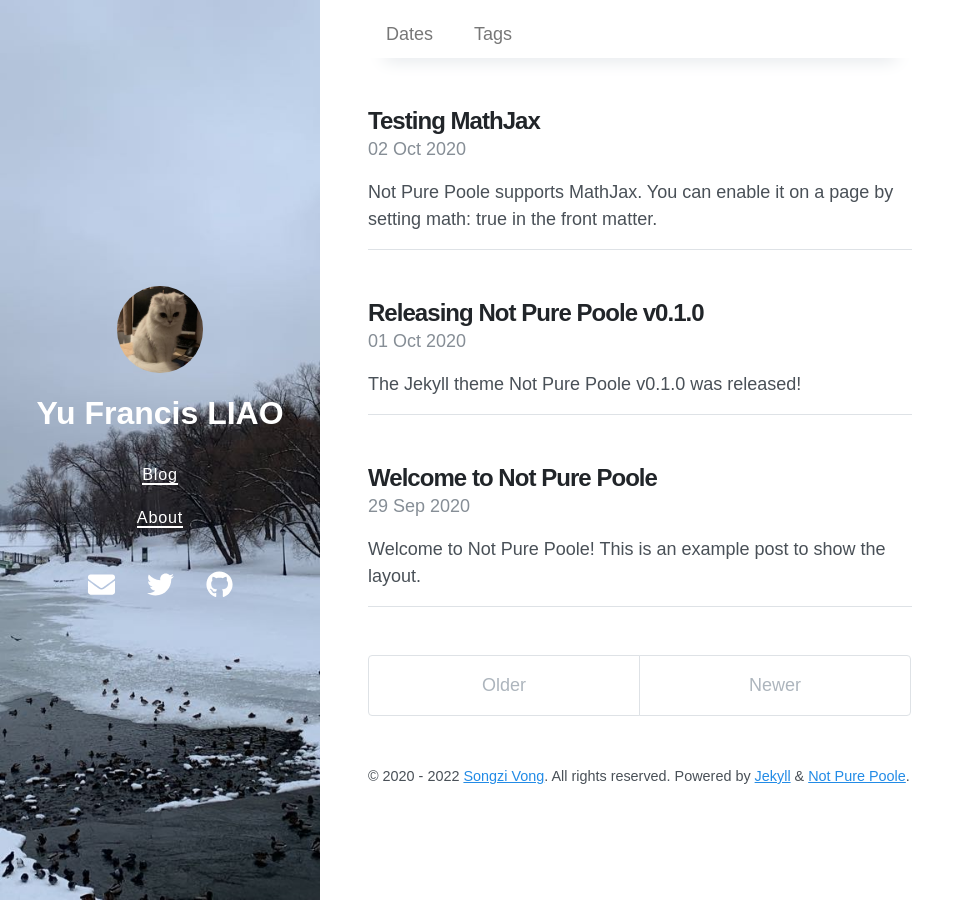
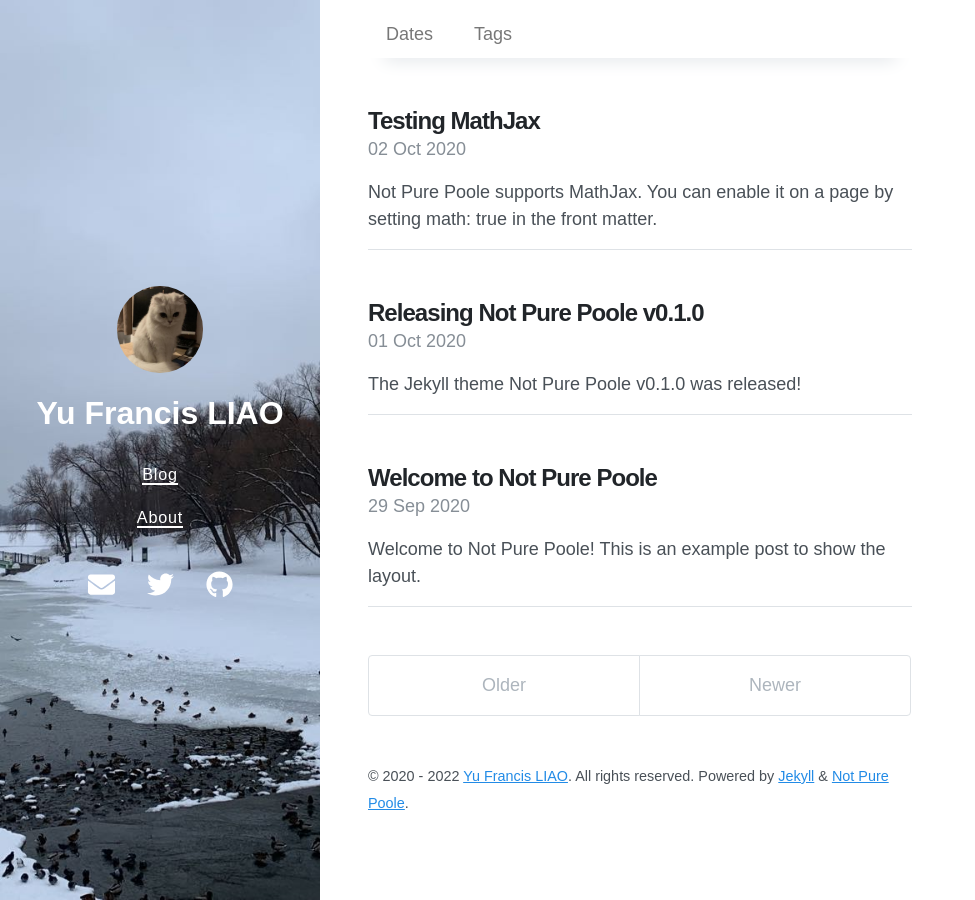
Before and after one commit to yufrancisliao/yufrancisliao.github.io, a Jekyll site: the page built from index.html, in a window 1280 px wide. Shown: the whole page, without its empty margins (0-975 px from the left). Built offline with Jekyll 4.4.1, drawn with Linux system fonts in a browser that asks for light colours; nearby versions of some CDN libraries; the list of posts is cut into pages by our own code.

Commit message:
Update _config.yml

```diff
--- a/_config.yml
+++ b/_config.yml
@@ -29,14 +29,14 @@ exclude:
 
 # Optimize Jekyl SEO Tag
 twitter:
-  username: vszhub
+  username:
   card: summary
 logo: logo.png
 social:
   name: Songzi Vong
   links:
-    - https://twitter.com/vszhub
-    - https://github.com/vszhub
+    -
+    -
 google_site_verification: xxxxx
 lang: en
 
@@ -54,6 +54,6 @@ sass:
 
 # Specify the author for blog posts
 author:
-  name: Songzi Vong
-  url: https://github.com/vszhub/
-  email: vszhub@gmail.com
+  name: Yu Francis LIAO
+  url: https://yufrancisliao.github.io
+  email:
```
